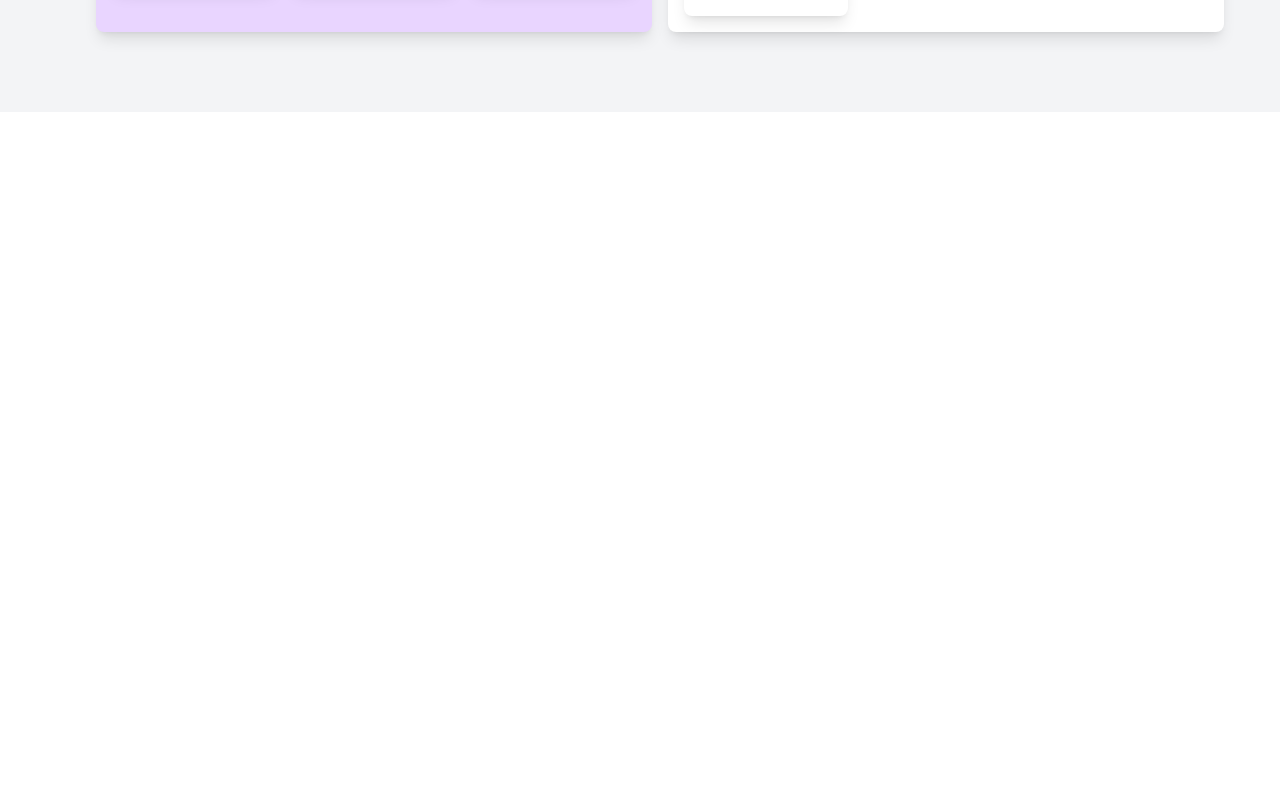
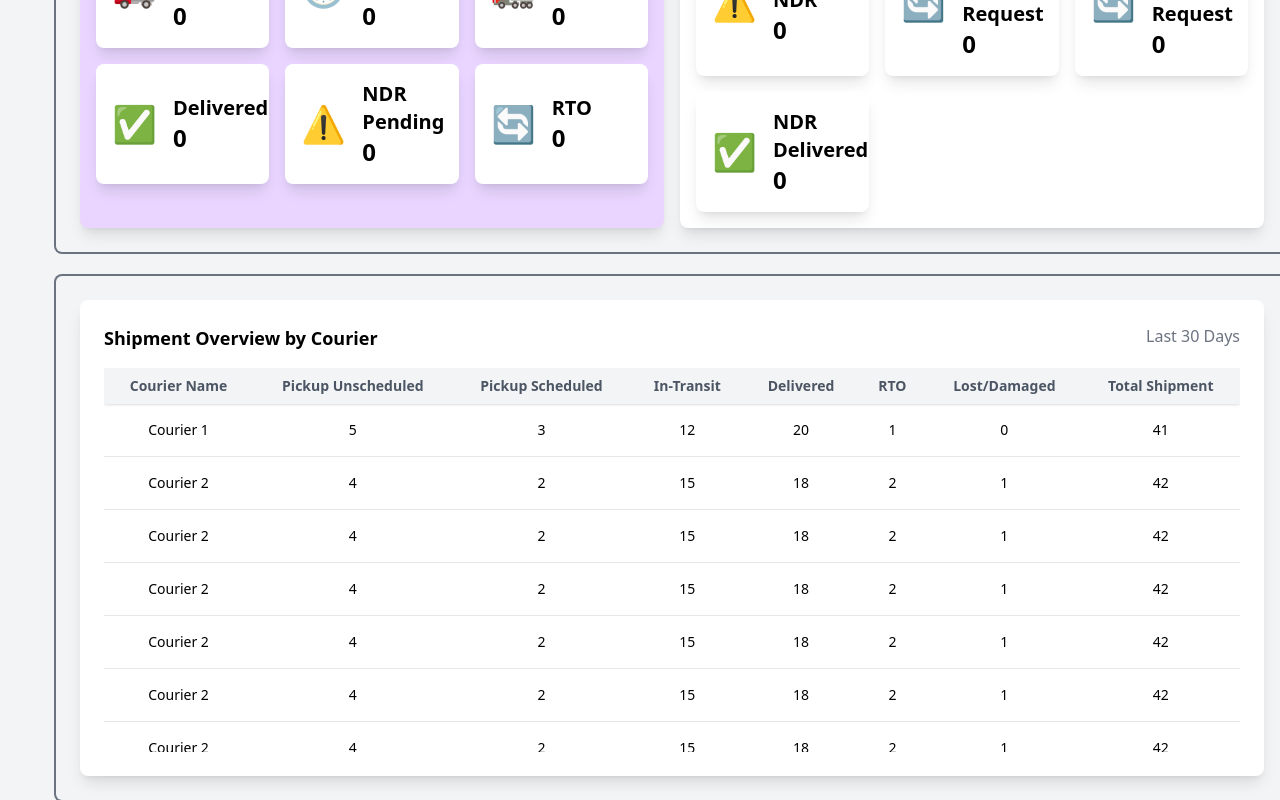
Before and after one commit to devpantiss/mowash-service, a Next.js app: page /dashboard in a window 1280 px wide. Shown: the part 816-1616 px from the top of the page. Before the commit the page ends 928 px from the top, so only its background shows below. Built offline with nearby package versions, Linux system fonts and the light colour scheme.

Commit message:
dash alignment resolve

```diff
--- /dev/null
+++ b/src/components/Dash/DashTable.tsx
@@ -0,0 +1,233 @@
+import React from "react";
+
+interface DashTableProps {
+  courierName: string;
+  pickupUnscheduled: number;
+  pickupScheduled: number;
+  inTransit: number;
+  delivered: number;
+  rto: number;
+  lostDamaged: number;
+  totalShipment: number;
+}
+
+const DashTable: React.FC<DashTableProps> = ({
+  courierName,
+  pickupUnscheduled,
+  pickupScheduled,
+  inTransit,
+  delivered,
+  rto,
+  lostDamaged,
+  totalShipment,
+}) => {
+  return (
+    <tr className="text-center border-b border-gray-200">
+      <td className="py-4 px-4">{courierName}</td>
+      <td className="px-4">{pickupUnscheduled}</td>
+      <td className="px-4">{pickupScheduled}</td>
+      <td className="px-4">{inTransit}</td>
+      <td className="px-4">{delivered}</td>
+      <td className="px-4">{rto}</td>
+      <td className="px-4">{lostDamaged}</td>
+      <td className="px-4">{totalShipment}</td>
+    </tr>
+  );
+};
+
+const Table: React.FC = () => {
+  const data = [
+    {
+      courierName: "Courier 1",
+      pickupUnscheduled: 5,
+      pickupScheduled: 3,
+      inTransit: 12,
+      delivered: 20,
+      rto: 1,
+      lostDamaged: 0,
+      totalShipment: 41,
+    },
+    {
+      courierName: "Courier 2",
+      pickupUnscheduled: 4,
+      pickupScheduled: 2,
+      inTransit: 15,
+      delivered: 18,
+      rto: 2,
+      lostDamaged: 1,
+      totalShipment: 42,
+    },
+    {
+      courierName: "Courier 2",
+      pickupUnscheduled: 4,
+      pickupScheduled: 2,
+      inTransit: 15,
+      delivered: 18,
+      rto: 2,
+      lostDamaged: 1,
+      totalShipment: 42,
+    },
+    {
+      courierName: "Courier 2",
+      pickupUnscheduled: 4,
+      pickupScheduled: 2,
+      inTransit: 15,
+      delivered: 18,
+      rto: 2,
+      lostDamaged: 1,
+      totalShipment: 42,
+    },
+    {
+      courierName: "Courier 2",
+      pickupUnscheduled: 4,
+      pickupScheduled: 2,
+      inTransit: 15,
+      delivered: 18,
+      rto: 2,
+      lostDamaged: 1,
+      totalShipment: 42,
+    },
+    {
+      courierName: "Courier 2",
+      pickupUnscheduled: 4,
+      pickupScheduled: 2,
+      inTransit: 15,
+      delivered: 18,
+      rto: 2,
+      lostDamaged: 1,
+      totalShipment: 42,
+    },
+    {
+      courierName: "Courier 2",
+      pickupUnscheduled: 4,
+      pickupScheduled: 2,
+      inTransit: 15,
+      delivered: 18,
+      rto: 2,
+      lostDamaged: 1,
+      totalShipment: 42,
+    },
+    {
+      courierName: "Courier 2",
+      pickupUnscheduled: 4,
+      pickupScheduled: 2,
+      inTransit: 15,
+      delivered: 18,
+      rto: 2,
+      lostDamaged: 1,
+      totalShipment: 42,
+    },
+    {
+      courierName: "Courier 2",
+      pickupUnscheduled: 4,
+      pickupScheduled: 2,
+      inTransit: 15,
+      delivered: 18,
+      rto: 2,
+      lostDamaged: 1,
+      totalShipment: 42,
+    },
+    {
+      courierName: "Courier 2",
+      pickupUnscheduled: 4,
+      pickupScheduled: 2,
+      inTransit: 15,
+      delivered: 18,
+      rto: 2,
+      lostDamaged: 1,
+      totalShipment: 42,
+    },
+    {
+      courierName: "Courier 2",
+      pickupUnscheduled: 4,
+      pickupScheduled: 2,
+      inTransit: 15,
+      delivered: 18,
+      rto: 2,
+      lostDamaged: 1,
+      totalShipment: 42,
+    },
+    {
+      courierName: "Courier 2",
+      pickupUnscheduled: 4,
+      pickupScheduled: 2,
+      inTransit: 15,
+      delivered: 18,
+      rto: 2,
+      lostDamaged: 1,
+      totalShipment: 42,
+    },
+    {
+      courierName: "Courier 2",
+      pickupUnscheduled: 4,
+      pickupScheduled: 2,
+      inTransit: 15,
+      delivered: 18,
+      rto: 2,
+      lostDamaged: 1,
+      totalShipment: 42,
+    },
+    // ... more data
+  ];
+
+  return (
+    <div className="bg-white p-6 rounded-lg shadow-lg">
+      <div className="flex justify-between mb-4">
+        <h3 className="text-lg font-bold">Shipment Overview by Courier</h3>
+        <span className="text-gray-500">Last 30 Days</span>
+      </div>
+      <div className="overflow-x-auto">
+        <div className="max-h-96 overflow-y-auto">
+          <table className="min-w-full table-auto text-sm">
+            <thead className="sticky top-0 bg-gray-100 text-sm text-gray-600 shadow">
+              <tr>
+                <th className="py-2 px-4">Courier Name</th>
+                <th className="py-2 px-4">Pickup Unscheduled</th>
+                <th className="py-2 px-4">Pickup Scheduled</th>
+                <th className="py-2 px-4">In-Transit</th>
+                <th className="py-2 px-4">Delivered</th>
+                <th className="py-2 px-4">RTO</th>
+                <th className="py-2 px-4">Lost/Damaged</th>
+                <th className="py-2 px-4">Total Shipment</th>
+              </tr>
+            </thead>
+            <tbody className="text-center">
+              {data.length > 0 ? (
+                data.map((row, index) => (
+                  <DashTable
+                    key={index}
+                    courierName={row.courierName}
+                    pickupUnscheduled={row.pickupUnscheduled}
+                    pickupScheduled={row.pickupScheduled}
+                    inTransit={row.inTransit}
+                    delivered={row.delivered}
+                    rto={row.rto}
+                    lostDamaged={row.lostDamaged}
+                    totalShipment={row.totalShipment}
+                  />
+                ))
+              ) : (
+                <tr>
+                  <td colSpan={8} className="py-6 text-center">
+                    <div className="flex flex-col items-center">
+                      <span className="text-lg font-semibold">
+                        Couriers' data not found for this filter.
+                      </span>
+                      <img
+                        src="https://path-to-your-image.png"
+                        alt="No Data"
+                        className="mt-4 h-20"
+                      />
+                    </div>
+                  </td>
+                </tr>
+              )}
+            </tbody>
+          </table>
+        </div>
+      </div>
+    </div>
+  );
+};
+
+export default Table;
--- a/src/components/Dash/Layout.tsx
+++ b/src/components/Dash/Layout.tsx
@@ -19,7 +19,7 @@ const Layout: NextPage<LayoutProps> = ({ children }) => {
         <Navbar />
 
         {/* Page Content */}
-        <main className="flex-1 ml-10 p-10 pt-16 md:pt-20 transition-all duration-300">
+        <main className="flex-1 ml-10 w-full lg:ml-8 px-10 lg:px-6 pt-8 md:pt-20 transition-all duration-300">
           {children}
         </main>
       </div>
--- a/src/components/Dash/Row1.tsx
+++ b/src/components/Dash/Row1.tsx
@@ -1,4 +1,5 @@
 import React from "react";
+import DashTable from "@/components/Dash/DashTable";
 
 interface StatCardProps {
   title: string;
@@ -35,7 +36,7 @@ const StatCard: React.FC<StatCardProps> = ({
 
 const ProfileCard: React.FC = () => {
   return (
-    <div className="bg-black/40 shadow-lg rounded-lg w-80 p-6 ring-2 ring-blue-600 mx-auto">
+    <div className="bg-black/40 shadow-lg rounded-lg w-80 h-[400px] p-6 ring-2 ring-blue-600 mx-auto">
       <img
         src="https://res.cloudinary.com/dgtc2fvgu/image/upload/v1726535095/Pranab_kumar_Misra_expert_1_udboll.jpg"
         alt="Profile"
@@ -69,9 +70,9 @@ const ProfileCard: React.FC = () => {
 
 const Row1: React.FC = () => {
   return (
-    <div className="p-4 space-y-6">
+    <div className="w-full space-y-6 container pt-10">
       {/* First Row */}
-      <div className="flex flex-col lg:flex-row w-full gap-4">
+      <div className="flex flex-col lg:flex-row w-full px-2 gap-4">
         <div className="space-y-4 lg:w-1/2 w-full">
           <StatCard
             title="Today's Orders"
@@ -94,28 +95,21 @@ const Row1: React.FC = () => {
             bgColor="bg-blue-200"
           />
         </div>
-        <div className="lg:w-1/2 w-full flex flex-col lg:flex-row justify-between items-center">
-          <div className="lg:w-1/2 w-full bg-white p-4 rounded-lg shadow-lg">
+        <div className="lg:w-1/2 w-full flex flex-col lg:flex-row justify-between lg:space-x-16 items-center">
+          <div className="w-full bg-white p-4 rounded-lg shadow-lg">
             <h3 className="text-lg font-bold">COD Status (Last 30 days)</h3>
-            <div className="grid grid-cols-3 gap-4 mt-4">
-              <StatCard
-                title="Total COD"
-                flexCol="flex-col"
-                value="₹ 0"
-                icon={<span>💵</span>}
-              />
+            <div className="grid grid-cols-1 gap-4 mt-4">
+              <StatCard title="Total COD" value="₹ 0" icon={<span>💵</span>} />
               <StatCard
                 title="COD Available"
                 value="₹ 0"
                 icon={<span>💸</span>}
-                flexCol="flex-col"
               />
               <StatCard
                 title="COD Pending"
                 value="₹ 0"
                 subtitle="Greater than 8 days"
                 icon={<span>⏳</span>}
-                flexCol="flex-col"
               />
               {/* <StatCard
               title="Last COD Remitted"
@@ -132,12 +126,12 @@ const Row1: React.FC = () => {
       </div>
 
       {/* Second Row */}
-      <div className="grid grid-cols-1 md:grid-cols-2 gap-4">
+      <div className="grid ring-2 ring-gray-500 p-6 rounded-md grid-cols-1 md:grid-cols-2 gap-4">
         <div className="bg-purple-200 p-4 rounded-lg shadow-lg">
           <h3 className="text-lg font-bold">
             Shipments Details (Last 30 days)
           </h3>
-          <div className="grid grid-cols-3 gap-4 mt-4">
+          <div className="grid grid-cols-1 lg:grid-cols-3 gap-4 mt-4">
             <StatCard
               title="Total Shipments"
               value="0"
@@ -152,7 +146,7 @@ const Row1: React.FC = () => {
         </div>
         <div className="bg-white p-4 rounded-lg shadow-lg">
           <h3 className="text-lg font-bold">NDR Details (Last 30 days)</h3>
-          <div className="grid grid-cols-3 gap-4 mt-4">
+          <div className="grid grid-cols-1 lg:grid-cols-3 gap-4 mt-4">
             <StatCard title="Total NDR" value="0" icon={<span>⚠️</span>} />
             <StatCard
               title="Your Reattempt Request"
@@ -170,7 +164,9 @@ const Row1: React.FC = () => {
       </div>
 
       {/* Third Row */}
-      <div className="grid grid-cols-1 md:grid-cols-3 gap-4"></div>
+      <div className="p-6 ring-2 ring-gray-500 rounded-md flex flex-col gap-4">
+        <DashTable />
+      </div>
     </div>
   );
 };
```
Also changed, not shown: src/components/Dash/Sidebar.tsx (+11 -11 lines).
